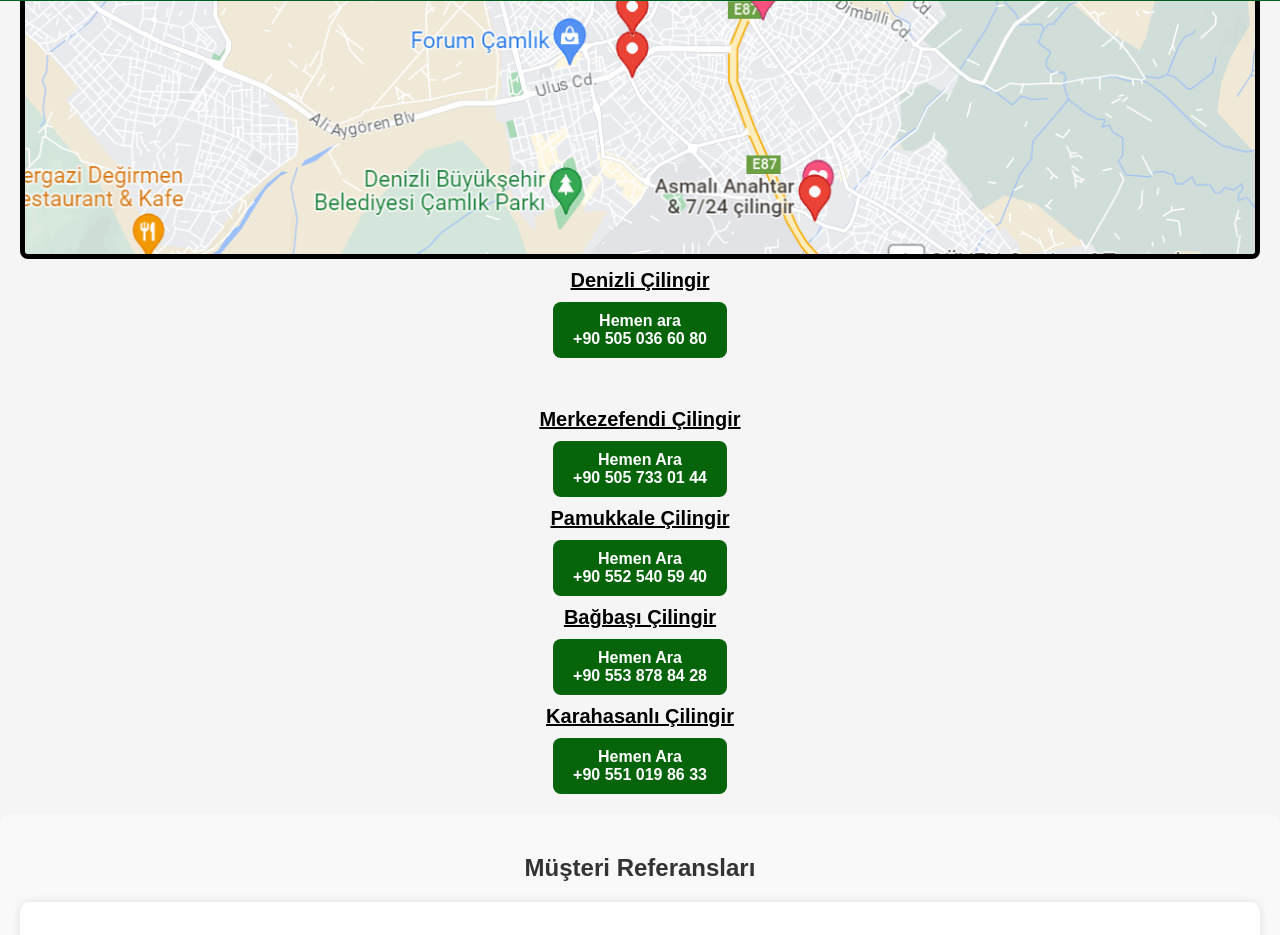
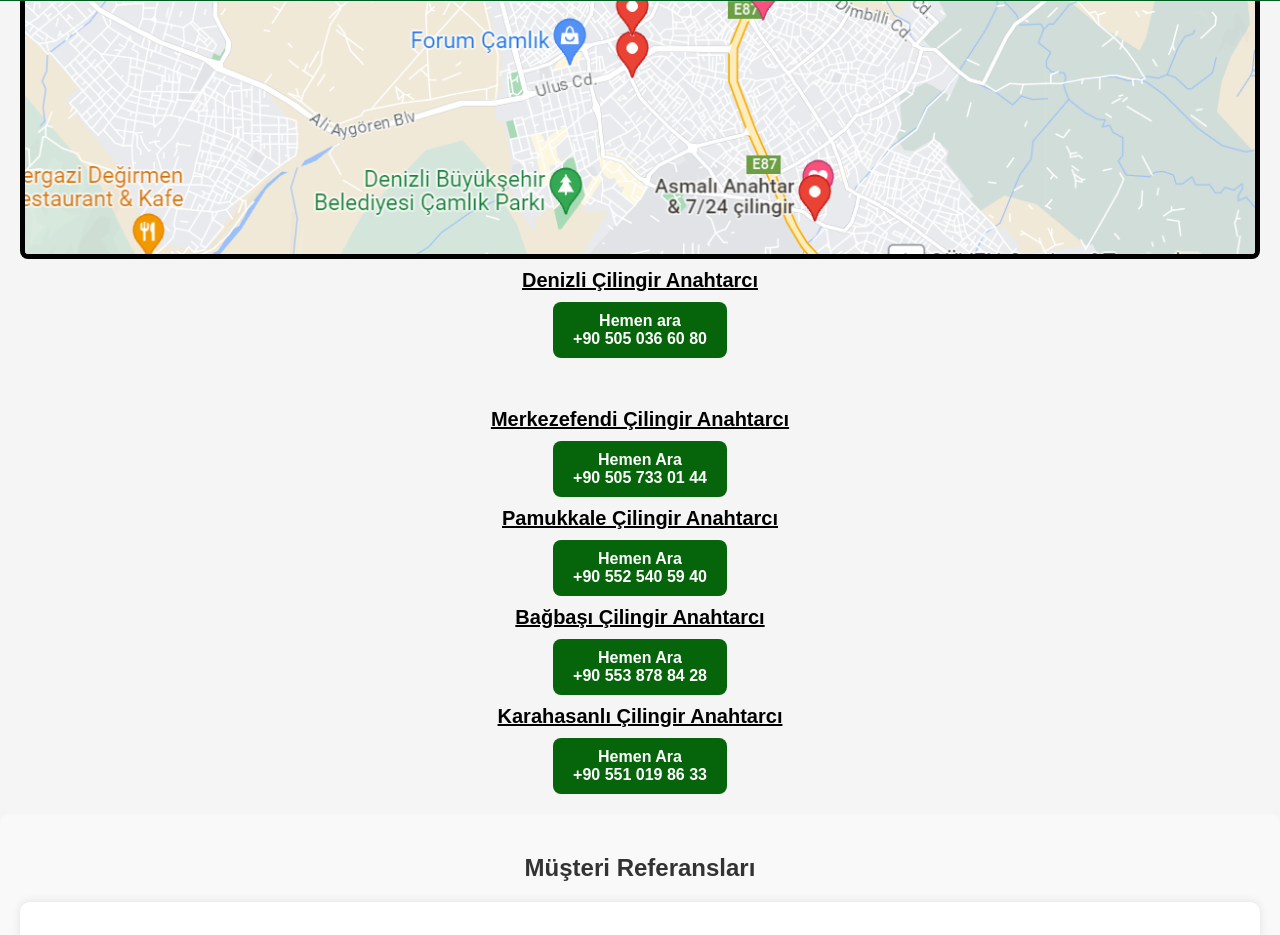
Before and after one commit to byserce/denizli-anahtar, a plain HTML site: page index.html in a window 1280 px wide. Shown: the part 799-1734 px from the top of the page. Drawn offline with Linux system fonts and the light colour scheme.

Commit message:
DSFSDA
FSFSD

```diff
--- a/index.html
+++ b/index.html
@@ -31,7 +31,7 @@
 
 <body>
   <header class="header-orta">
-      <h1>Denizli Çilingir | Denizli Anahtar </h1>
+      <h1>Denizli Çilingir Anahtar | En Yakın Çilingirler </h1>
     </div>
 
   </header>
@@ -51,29 +51,29 @@
 
     <section class="shop-section">
       <div class="shop">
-        <h4><a href="denizli-cilingir.html">Denizli Çilingir</a></h4>
+        <h4><a href="denizli-cilingir.html">Denizli Çilingir Anahtarcı</a></h4>
         <button class="search-button" onclick="callNumber('+905050366080')">Hemen ara<br>+90 505 036 60 80</button>
       </div>
     </section>
   </main>
   <section class="shop-section">
     <div class="shop">
-      <h4><a href="merkezefendi-cilingir.html">Merkezefendi Çilingir</a></h4>
+      <h4><a href="merkezefendi-cilingir.html">Merkezefendi Çilingir Anahtarcı</a></h4>
       <button class="search-button" onclick="callNumber('+905057330144')">Hemen Ara<br>+90 505 733 01 44</button>
     </div>
 
     <div class="shop">
-      <h4><a href="pamukkale-cilingir.html">Pamukkale Çilingir</a></h4>
+      <h4><a href="pamukkale-cilingir.html">Pamukkale Çilingir Anahtarcı</a></h4>
       <button class="search-button" onclick="callNumber('+905525405940')">Hemen Ara<br>+90 552 540 59 40</button>
     </div>
 
     <div class="shop">
-      <h4><a href="bagbasi-cilingir.html">Bağbaşı Çilingir</a></h4>
+      <h4><a href="bagbasi-cilingir.html">Bağbaşı Çilingir Anahtarcı</a></h4>
       <button class="search-button" onclick="callNumber('+905538788428')">Hemen Ara<br>+90 553 878 84 28</button>
     </div>
 
     <div class="shop">
-      <h4><a href="karahasanli-cilingir.html">Karahasanlı Çilingir</a></h4>
+      <h4><a href="karahasanli-cilingir.html">Karahasanlı Çilingir Anahtarcı</a></h4>
       <button class="search-button" onclick="callNumber('+905510198633')">Hemen Ara<br>+90 551 019 86 33</button>
     </div>
         </section>
```
